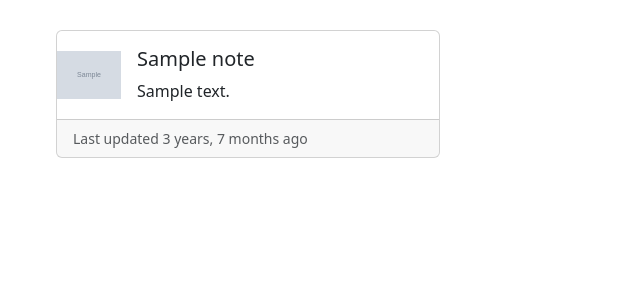
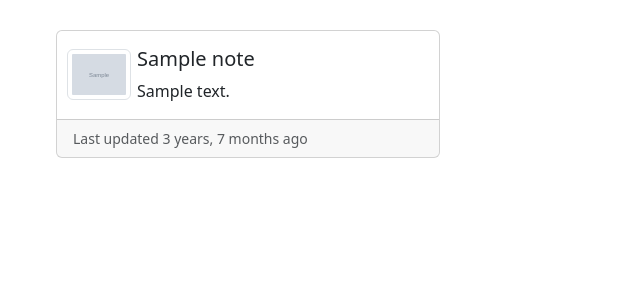
Before and after one commit to bagheriAlmas/djang-pdf-generator, a Django app: page / in a window 1280 px wide. Shown: the part 56-356 px from the top of the page, without its empty margins (0-640 px from the left). Run offline with Django 4.2, Linux system fonts and the light colour scheme; tables that the repository leaves empty hold one stand-in row (values such as "Sample post"); grey boxes marked "Sample" are stand-in pictures; some libraries are stand-ins or nearby versions.

Commit message:
set class for image and use img-thumbnail for it

```diff
--- a/templates/home.html
+++ b/templates/home.html
@@ -19,7 +19,7 @@
                     <div style="display: flex; flex: 1 1 auto;align-items: center ">
                         <div style="width: 64px; height: 64px; justify-content: center"
                              class="img-square-wrapper d-flex align-items-center">
-                            <img style="max-width: 64px; max-height: 64px" src="{{ note.thumbnail.url }}"
+                            <img class="img-thumbnail" style="max-width: 64px; max-height: 64px; margin-left: 30%" src="{{ note.thumbnail.url }}"
                                  alt="{{ note.title }} ">
                         </div>
                         <div class="card-body">
```
